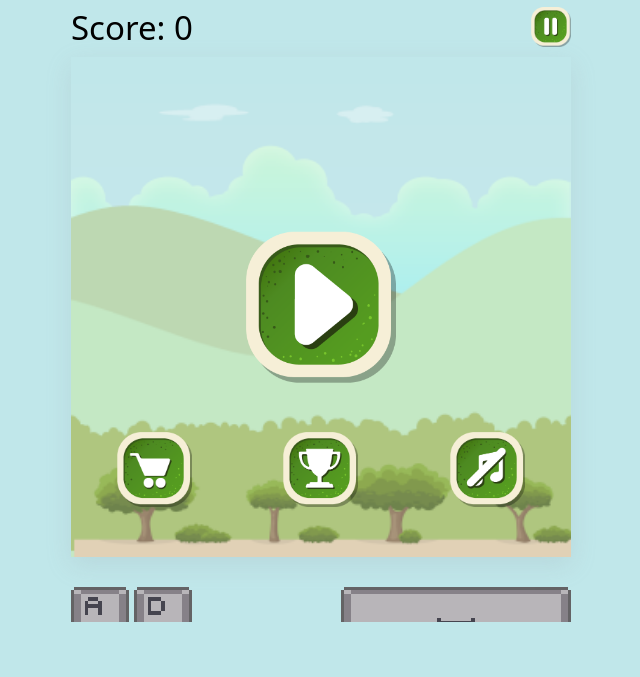
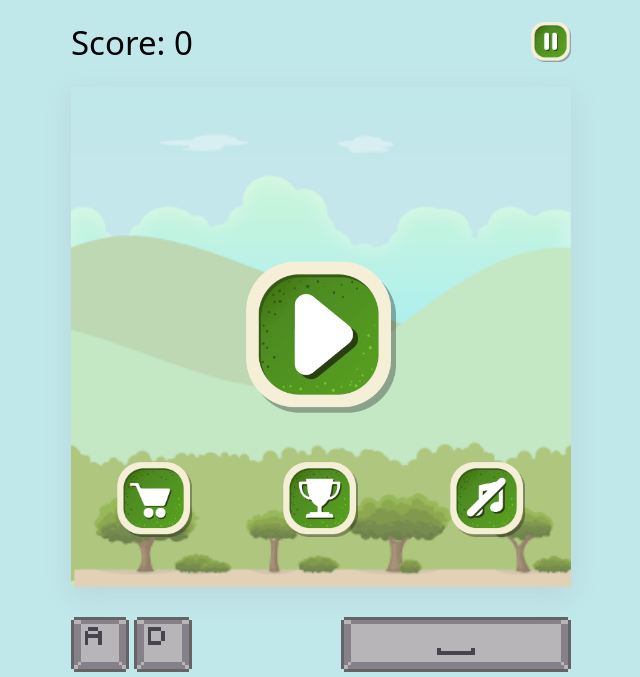
Before and after one commit to fullstackopen23/Scratchy2.0, a website built with Vite: page index.html in a window 1280 px wide. Shown: the part 178-855 px from the top of the page, without its empty margins (319-959 px from the left). Before the commit the page ends 800 px from the top, so only its background shows below. Built offline with nearby package versions, Linux system fonts and the light colour scheme; some packages are replaced by stand-ins of ours; a web font is replaced by a local one.

Commit message:
fix vite bugs

```diff
--- a/index.html
+++ b/index.html
@@ -27,7 +27,7 @@
       <canvas id="canvas"></canvas>
 
       <div class="leaderboardScreen inactive">
-        <input id="closeLeaderboardBtn" type="image" src="src/img/shop/close.png" alt="close btn">
+        <img id="closeLeaderboardBtn" src="src/img/shop/close.png" alt="close btn">
         <h2>Leaderboard</h2>
         <div class="tableWrapper">
           <table>
@@ -58,19 +58,17 @@
       </div>
 
       <div class="menuScreen">
-        <div class="startGameWrapper">
-          <img id="startGameBtn" src="src/img/menu/play.png" alt="playBtn">
-        </div>
+        <img id="startGameBtn" src="src/img/menu/play.png" alt="playBtn">
 
         <div class="menuButtons">
-          <input id="shopBtn" type="image" src="src/img/menu/shop.png" alt="shopBtn">
-          <input id="leaderboardBtn" type="image" src="src/img/menu/prize.png" alt="prizeBtn">
-          <input id="soundBtn" type="image" src="src/img/menu/sound.png" alt="muteBtn">
+          <img id="shopBtn" src="src/img/menu/shop.png" alt="shopBtn">
+          <img id="leaderboardBtn" src="src/img/menu/prize.png" alt="prizeBtn">
+          <img id="soundBtn" src="src/img/menu/sound.png" alt="muteBtn">
         </div>
       </div>
 
       <div class="shopScreen inactive">
-        <input id="closeShopBtn" type="image" src="src/img/shop/close.png" alt="close btn">
+        <img id="closeShopBtn" src="src/img/shop/close.png" alt="close btn">
         <h2>Shop</h2>
         <div class="characters">
           <p>Select your character</p>
@@ -85,11 +83,11 @@
 
     <div id="controlsContainer">
       <div class="ad">
-        <input id="aButton" type="image" src="src/img/controls/A.png" alt="" />
-        <input id="dButton" type="image" src="src/img/controls/D.png" alt="" />
+        <img id="aButton" src="src/img/controls/A.png" alt="" />
+        <img id="dButton" src="src/img/controls/D.png" alt="" />
       </div>
       <div class="space">
-        <input id="space" type="image" src="src/img/controls/SPACE.png" alt="" />
+        <img id="space" src="src/img/controls/SPACE.png" alt="" />
       </div>
     </div>
 
@@ -108,6 +106,7 @@
   <img id="char1" src="src/img/sprites/char1.png" alt="char1">
   <img id="char2" src="src/img/sprites/char2.png" alt="char2">
   <img id="coin" src="src/img/sprites/coin.png" alt="coin">
+  <img src="src/img/menu/sound_off.png" alt="muteBtn">
 
   <script type="module" src="/main.js"></script>
 </body>
--- a/src/js/Coin.js
+++ b/src/js/Coin.js
@@ -1,6 +1,6 @@
 import { collides } from './utils'
 const coinImg = document.getElementById('coin')
-const coinAudio = new Audio('../src/audio/coin.mp3')
+const coinAudio = new Audio('/audio/coin.mp3')
 
 export default class Coin {
   constructor(game) {
--- a/src/js/Movement.js
+++ b/src/js/Movement.js
@@ -1,6 +1,12 @@
 const spaceBtn = document.getElementById('space')
 const dBtn = document.getElementById('dButton')
 const aBtn = document.getElementById('aButton')
+import abBtnImg from '../img/controls/Ab.png'
+import dbBtnImg from '../img/controls/Db.png'
+import spacebBtnImg from '../img/controls/SPACEb.png'
+import aBtnImg from '../img/controls/A.png'
+import dBtnImg from '../img/controls/D.png'
+import spaceBtnImg from '../img/controls/SPACE.png'
 
 export default class Movement {
   constructor() {
@@ -111,28 +117,28 @@ export default class Movement {
 
   handleJump() {
     this.up = true
-    spaceBtn.src = 'src/img/controls/SPACEb.png'
+    spaceBtn.src = spacebBtnImg
   }
   handleJumpKeyup() {
     this.up = false
-    spaceBtn.src = 'src/img/controls/SPACE.png'
+    spaceBtn.src = spaceBtnImg
   }
 
   handleGoRight() {
     this.right = true
-    dBtn.src = 'src/img/controls/Db.png'
+    dBtn.src = dbBtnImg
   }
   handleGoRightKeyup() {
     this.right = false
-    dBtn.src = 'src/img/controls/D.png'
+    dBtn.src = dBtnImg
   }
 
   handleGoLeft() {
     this.left = true
-    aBtn.src = 'src/img/controls/Ab.png'
+    aBtn.src = abBtnImg
   }
   handleGoLeftKeyup() {
     this.left = false
-    aBtn.src = 'src/img/controls/A.png'
+    aBtn.src = aBtnImg
   }
 }
--- a/src/js/UI.js
+++ b/src/js/UI.js
@@ -5,6 +5,9 @@ import { game } from '../../main'
 import { firebase } from '../../main'
 import { map } from '../../main'
 import { transformToSeconds } from './utils'
+
+import soundOnImg from '../img/menu/sound.png'
+import soundOffImg from '../img/menu/sound_off.png'
 
 const shopScreen = document.querySelector('.shopScreen')
 const menuScreen = document.querySelector('.menuScreen')
@@ -97,10 +100,10 @@ export default class UI {
     soundBtn.addEventListener('click', () => {
       if (coin.soundOn) {
         coin.soundOn = false
-        soundBtn.src = '../src/img/menu/sound_off.png'
+        soundBtn.src = soundOffImg
       } else {
         coin.soundOn = true
-        soundBtn.src = '../src/img/menu/sound.png'
+        soundBtn.src = soundOnImg
       }
       storage.storeAudioSettings(coin.soundOn)
     })
@@ -160,9 +163,9 @@ export default class UI {
 
   updateSoundBtn() {
     if (coin.soundOn) {
-      soundBtn.src = '../src/img/menu/sound.png'
+      soundBtn.src = soundOnImg
     } else {
-      soundBtn.src = '../src/img/menu/sound_off.png'
+      soundBtn.src = soundOffImg
     }
   }
 
--- a/style.css
+++ b/style.css
@@ -2,35 +2,40 @@
   padding: 0;
   margin: 0;
   font-family: 'Poor Story', system-ui;
+  box-sizing: border-box;
 }
+
 img {
   display: none;
 }
+
 html {
   max-width: 100%;
-  height: 100vh;
-  overflow-x: hidden;
 }
+
 body {
-  height: 100%;
-  width: 100%;
+  max-height: 100%;
+  max-width: 100%;
   background-color: #c0e7ea;
-  overflow-x: hidden;
 }
+
 .wrapper {
   width: 100%;
-  height: 100%;
+  min-height: 100%;
   display: flex;
   flex-direction: column;
   align-items: center;
   gap: 30px;
 }
+
 .inactive {
   display: none !important;
 }
+
 h2 {
   font-size: 25px;
 }
+
 p,
 td,
 th,
@@ -38,9 +43,34 @@ th,
 .input button {
   font-size: 18px;
 }
+
 /* LOGO */
+
 #logo {
+  display: block;
+}
+
+/* TIMER AND SCORE AND PAUSE */
+
+.timerWrapper {
+  position: relative;
   display: flex;
+  height: 30px;
+  justify-content: center;
+  align-items: center;
+}
+
+#score {
+  position: absolute;
+  left: 0px;
+}
+
+#pauseBtn {
+  display: block;
+  position: absolute;
+  width: 8%;
+  right: 0px;
+  cursor: pointer;
 }
 
 /* CANVAS */
@@ -55,8 +85,6 @@ th,
   background-repeat: no-repeat;
   background-size: cover;
   box-shadow: rgba(149, 157, 165, 0.2) 0px 8px 24px;
-
-  z-index: -10;
 }
 
 /* CONTROLS */
@@ -67,7 +95,8 @@ th,
   flex-wrap: wrap;
 }
 
-#controlsContainer input {
+#controlsContainer img {
+  display: inline-block;
   height: 38px;
   image-rendering: pixelated;
 }
@@ -86,61 +115,39 @@ th,
 
 /* MENU */
 
+.menuScreen {
+  position: absolute;
+  top: 0;
+}
+
 .menuButtons {
   display: flex;
   position: absolute;
   bottom: 10%;
+  z-index: 10;
+  width: 100%;
   justify-content: space-around;
   align-content: flex-end;
 }
 
-.menuButtons input {
+.menuButtons img {
+  display: block;
   width: 15%;
+  z-index: 200;
   cursor: pointer;
   transition: scale 0.3s;
 }
 
-.menuButtons input:hover {
+.menuButtons img:hover {
   scale: 1.1;
 }
 
-.startGameWrapper {
+#startGameBtn {
   position: absolute;
   top: 50%;
   left: 50%;
   transform: translate(-50%, -50%);
   width: 30%;
-  cursor: pointer;
-  display: flex;
-  flex-direction: column;
-  gap: 10px;
-  align-items: center;
-}
-
-/* TIMER AND SCORE AND PAUSE */
-
-.timerWrapper {
-  position: relative;
-  display: flex;
-  align-items: center;
-  justify-content: center;
-  height: 30px;
-}
-
-#timer {
-  text-align: center;
-}
-
-#score {
-  position: absolute;
-  left: 0px;
-}
-
-#pauseBtn {
-  display: block;
-  position: absolute;
-  width: 8%;
-  right: 0px;
   cursor: pointer;
 }
 
@@ -174,9 +181,6 @@ th,
   align-items: center;
   gap: 15px;
   position: absolute;
-  top: 30%;
-
-  font-weight: lighter;
 }
 
 .characters .img {
@@ -202,8 +206,10 @@ th,
 #closeLeaderboardBtn,
 #closeShopBtn {
   width: 10%;
+  cursor: pointer;
   position: absolute;
   top: 4%;
+  display: block;
   right: 4%;
 }
 
@@ -312,7 +318,7 @@ button {
   .input button {
     font-size: 15px;
   }
-  #controlsContainer input {
+  #controlsContainer img {
     height: 30px;
   }
   .input input,
@@ -325,7 +331,7 @@ button {
   .img img {
     width: 66px;
   }
-  #controlsContainer input {
+  #controlsContainer img {
     height: 30px;
   }
   h2 {
@@ -338,7 +344,7 @@ button {
   .input button {
     font-size: 25px;
   }
-  #controlsContainer input {
+  #controlsContainer img {
     height: 44px;
   }
   .leaderboardScreen {
@@ -363,7 +369,7 @@ button {
   .input button {
     font-size: 33px;
   }
-  #controlsContainer input {
+  #controlsContainer img {
     height: 55px;
   }
   .img img {
```
Also changed, not shown: dist/assets/close-MWDEqjby.png (added), dist/assets/index-LY1peeYc.css (added), dist/assets/index-OIK2WoSv.js (deleted), dist/assets/index-YKli8S2s.css (deleted), dist/assets/index-cO8ixfU8.js (added), dist/assets/prize-GKXebuxU.png (added), dist/assets/shop-1cO4XoNj.png (added), dist/assets/sound-1Q5r8J-T.png (added), dist/assets/sound_off-zQm9jbrA.png (added), dist/index.html, 4 other files.
